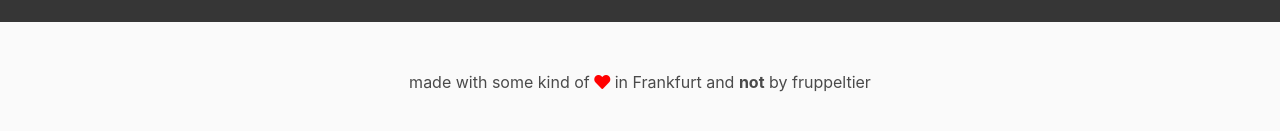
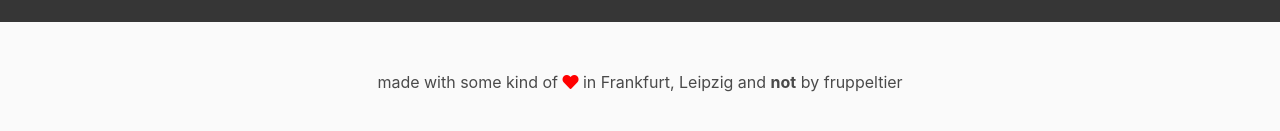
Before and after one commit to allentje/fruppeltier, a website: page public/index.html in a window 1280 px wide. Shown: the part 315-446 px from the top of the page. Drawn offline with Linux system fonts and the light colour scheme.

Commit message:
add city

```diff
--- a/public/index.html
+++ b/public/index.html
@@ -34,7 +34,7 @@
 <footer class="footer">
     <div class="content has-text-centered">
         <p>
-            made with some kind of <i class="heart fas fa-heart"></i> in Frankfurt and <b>not</b> by fruppeltier
+            made with some kind of <i class="heart fas fa-heart"></i> in Frankfurt, Leipzig and <b>not</b> by fruppeltier
         </p>
     </div>
 </footer>
```
